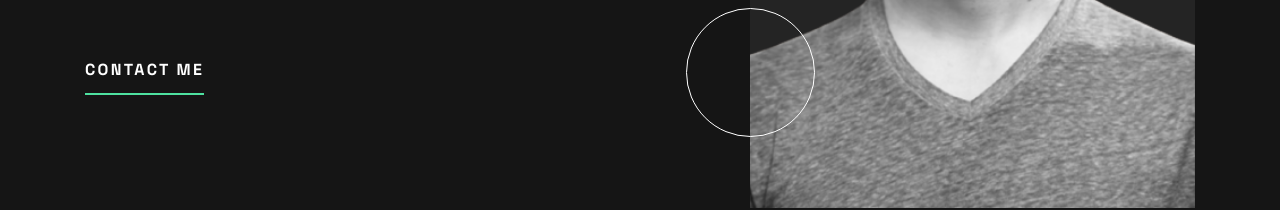
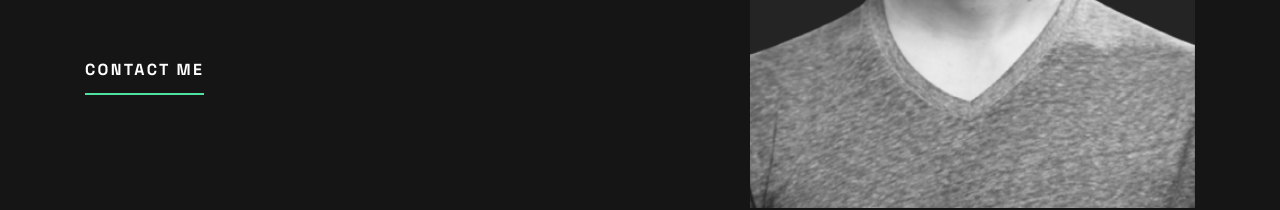
Before and after one commit to RomWeb3/Portfolio, a plain HTML site: page index.html in a window 1280 px wide. Shown: the part 512-722 px from the top of the page. Drawn offline with Linux system fonts and the light colour scheme.

Commit message:
Update Portfolio

```diff
--- a/index.html
+++ b/index.html
@@ -44,7 +44,6 @@
     </header>
 
     <main>
-      <img class="circle" src="./assets/pattern-circle.svg" alt="" />
       <img class="rings" src="./assets/pattern-rings.svg" alt="" />
 
       <div class="main-header">
--- a/style.css
+++ b/style.css
@@ -90,13 +90,6 @@ main {
   max-width: 111rem;
   position: relative;
   overflow: hidden;
-}
-
-.circle {
-  position: absolute;
-  top: 15.4rem;
-  right: -6.45rem;
-  z-index: -1;
 }
 
 .rings {
@@ -409,11 +402,6 @@ form button:hover {
     padding: 0;
   }
 
-  .circle {
-    z-index: 0;
-    top: 41rem;
-  }
-
   .rings {
     top: 1.1rem;
     left: -26.5rem;
@@ -565,11 +553,6 @@ form button:hover {
     overflow: visible;
   }
 
-  .circle {
-    top: 44.8rem;
-    right: 38em;
-  }
-
   .rings {
     left: -25rem;
     top: 6rem;
```
